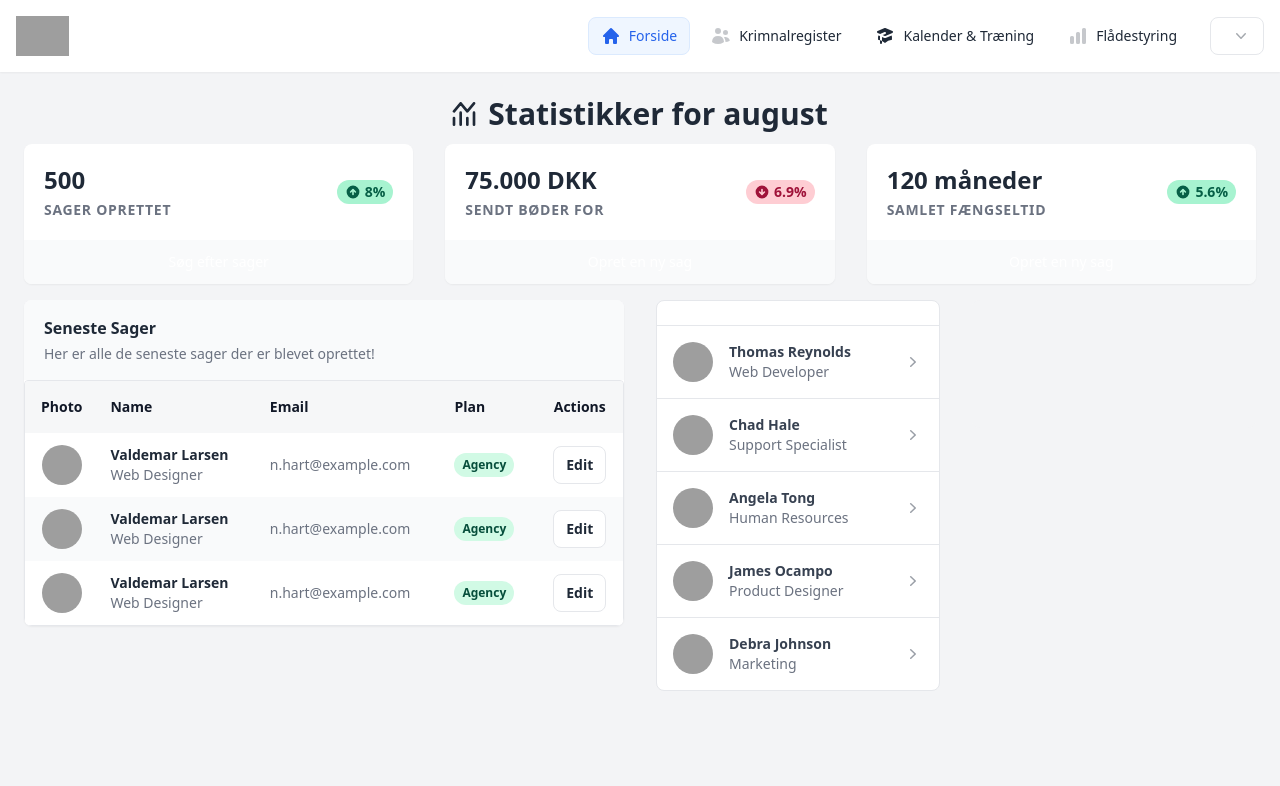
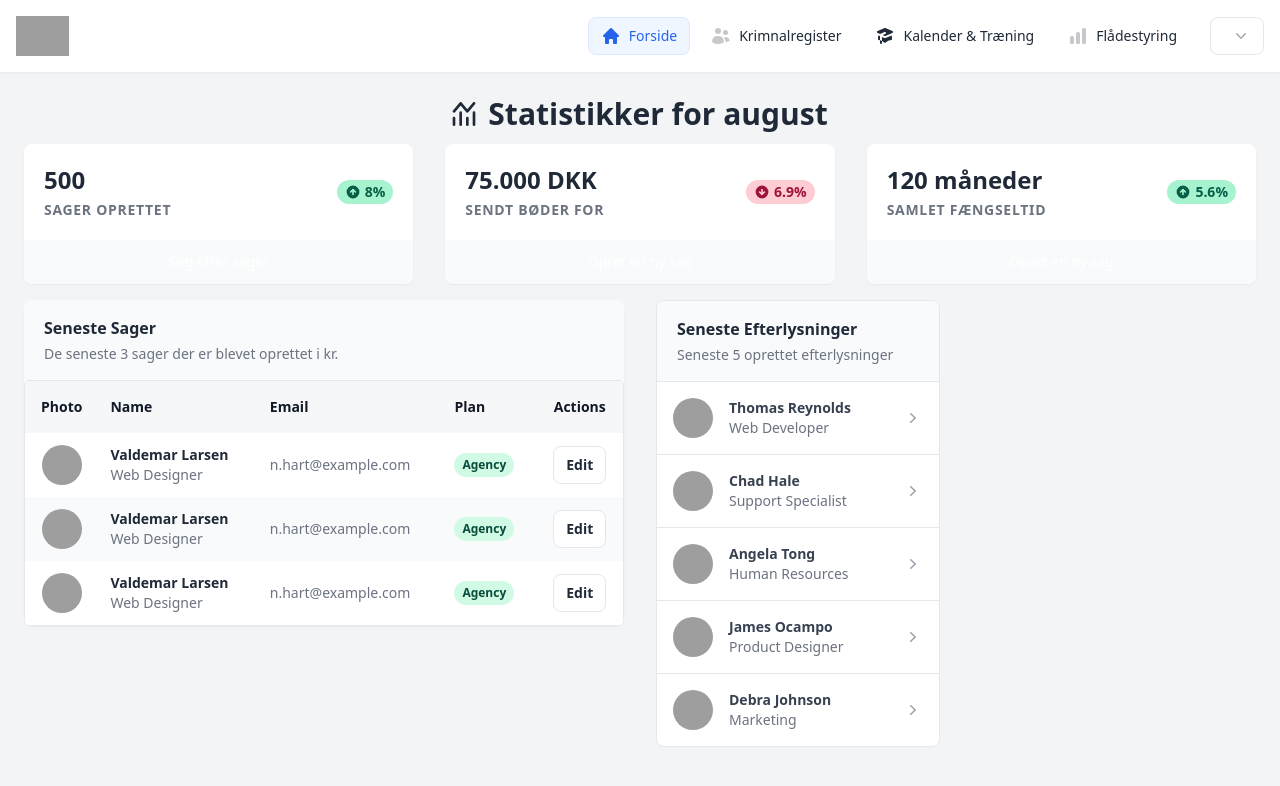
Before and after one commit to ValdemarLarsen/tablet, a Next.js app: page /forside in a window 1280 px wide. Shown: the top 786 px of the page. Built offline with nearby package versions, Linux system fonts and the light colour scheme; grey boxes are pictures that could not be loaded.

Commit message:
Update Navbar.tsx

```diff
--- a/pages/comp/Navbar.tsx
+++ b/pages/comp/Navbar.tsx
@@ -275,7 +275,7 @@ export default function Navbar() {
                     Seneste Sager
                   </h3>
                   <h4 className="text-sm font-medium text-gray-500 dark:text-gray-400">
-                    Her er alle de seneste sager der er blevet oprettet!
+                    De seneste 3 sager der er blevet oprettet i kr.
                   </h4>
                 </div>
                 <div className="border border-gray-200 rounded overflow-x-auto min-w-full bg-white dark:bg-gray-800 dark:border-gray-700">
@@ -390,7 +390,14 @@ export default function Navbar() {
             </div>
             <div className="h-auto rounded-lg bg-gray-100">
               <nav className="border border-gray-200 rounded-lg bg-white divide-y divide-gray-200 overflow-hidden dark:text-gray-100 dark:bg-gray-900 dark:border-gray-700 dark:divide-gray-700">
-                <h1 className="text-center text-white font-bold">Seneste Efterlysninger</h1>
+                <div className="py-4 px-5 bg-gray-50 dark:bg-gray-700/50">
+                  <h3 className="font-semibold mb-1">
+                    Seneste Efterlysninger
+                  </h3>
+                  <h4 className="text-sm font-medium text-gray-500 dark:text-gray-400">
+                    Seneste 5 oprettet efterlysninger
+                  </h4>
+                </div>
                 <a href="#" className="p-4 flex justify-between items-center text-gray-700 hover:text-gray-700 hover:bg-gray-50 active:bg-white dark:text-gray-200 dark:hover:bg-gray-800/50 dark:active:bg-gray-900">
                   <div className="flex items-center space-x-4">
                     <img src="https://cdn.tailkit.com/media/placeholders/avatar-iFgRcqHznqg-160x160.jpg" alt="User Avatar" className="inline-block w-10 h-10 rounded-full" />
```
